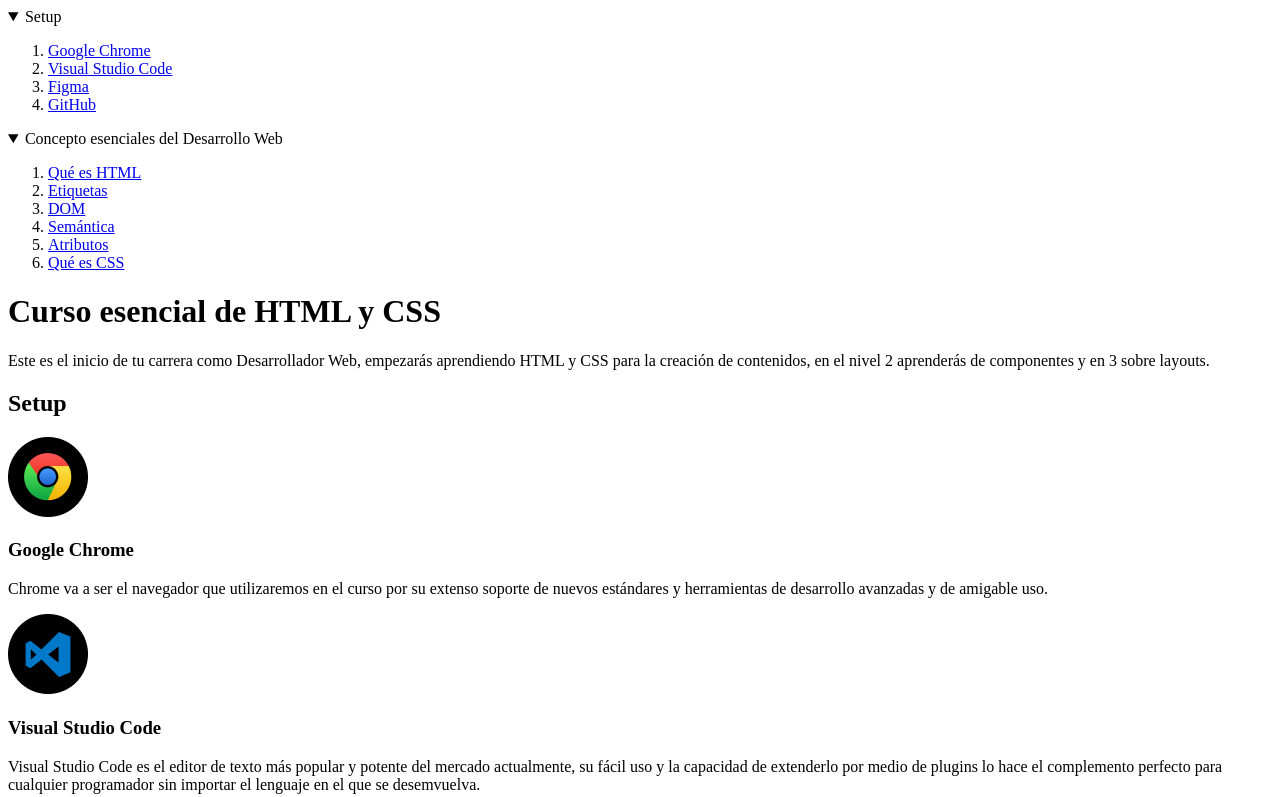
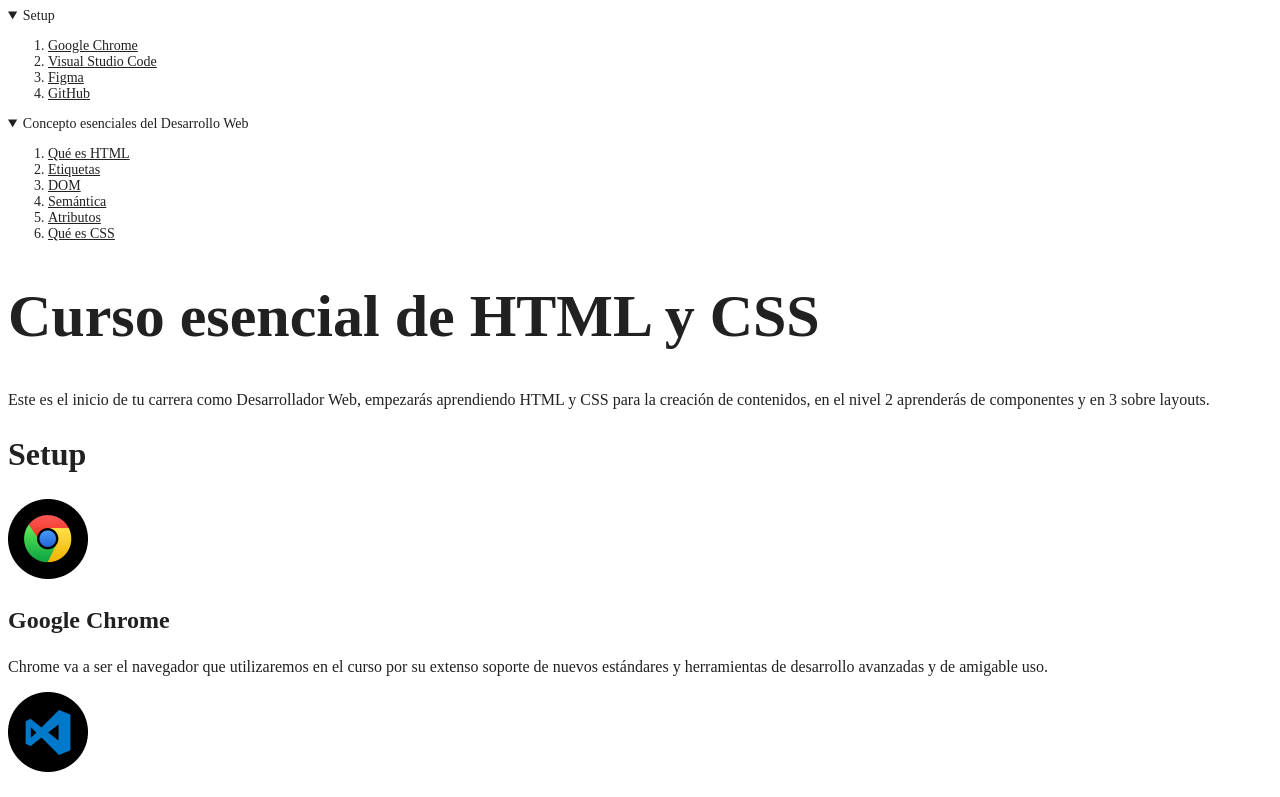
Before and after one commit to brianfsosa/curso-esencial-html-css, a plain HTML site: page index.html in a window 1280 px wide. Shown: the top 797 px of the page. Drawn offline with Linux system fonts and the light colour scheme.

Commit message:
Agregamos fuentes

```diff
--- a/css/styles.css
+++ b/css/styles.css
@@ -1,3 +1,22 @@
-body{
-    background-color: white;
+body {
+    color: #212121;
 }
+ a {
+    color: #212121;
+ }
+
+ h1 {
+     font-size: 60px;
+ }
+
+ header {
+     font-size: 14px;
+ }
+
+ h2 {
+     font-size: 2em;
+ }
+
+ h3 {
+     font-size: 1.5em;
+ }
```
